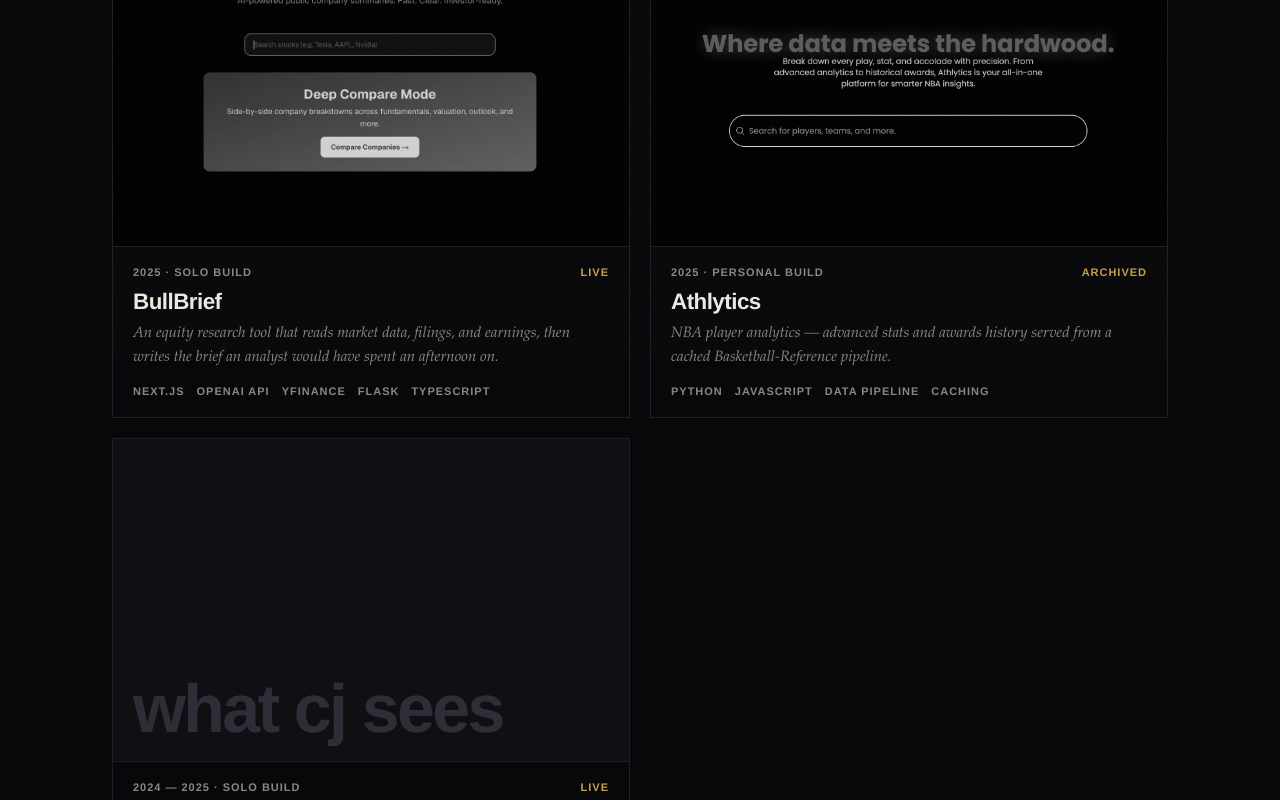
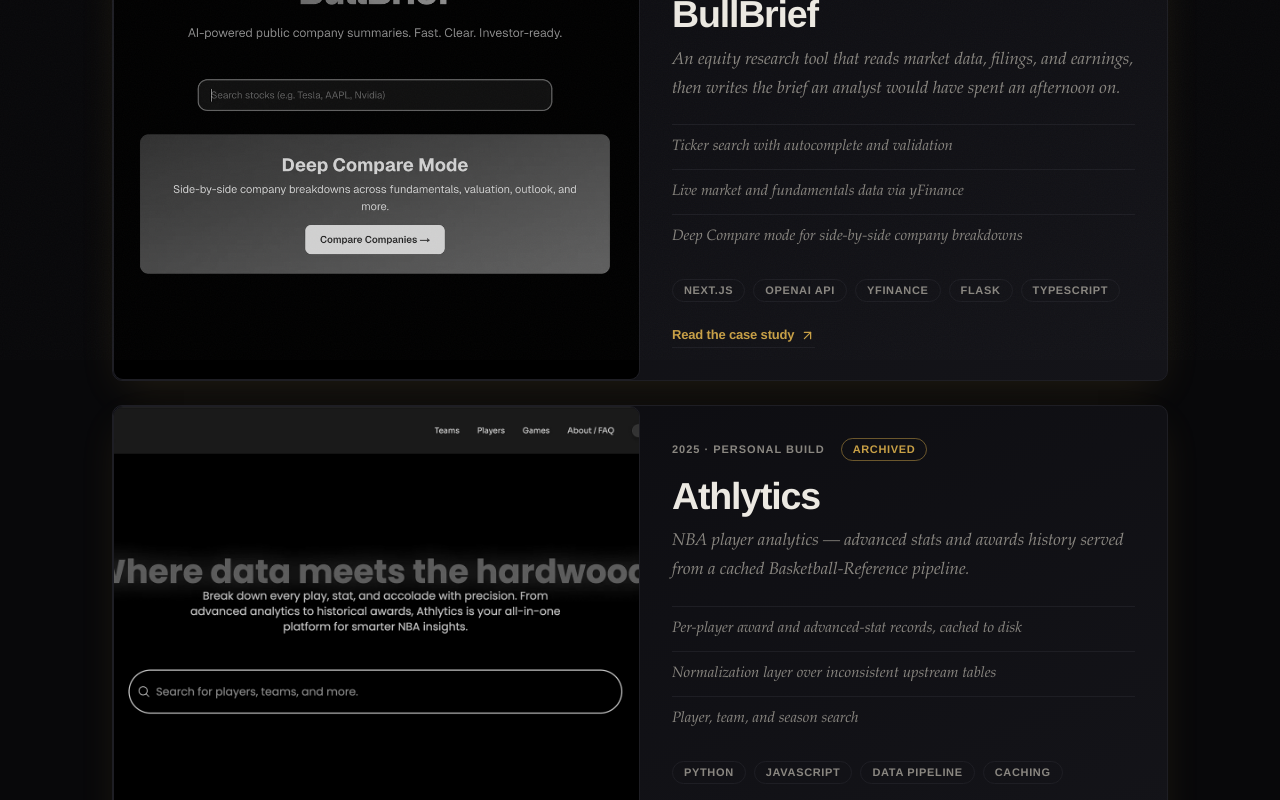
Before and after one commit to cedricsthomasjr/cjt, a Next.js app: page /projects in a window 1280 px wide. Shown: the part 440-1240 px from the top of the page. Built offline with nearby package versions, Linux system fonts and the light colour scheme.

Commit message:
feat: editorial project rows, link-out entries, pill tags

```diff
--- a/src/app/projects/[slug]/page.js
+++ b/src/app/projects/[slug]/page.js
@@ -6,12 +6,12 @@
 import projects from "@/data/projects.json";
 
 export function generateStaticParams() {
-  return projects.map((p) => ({ slug: p.slug }));
+  return projects.filter((p) => !p.linkOut).map((p) => ({ slug: p.slug }));
 }
 
 export async function generateMetadata({ params }) {
   const { slug } = await params;
-  const project = projects.find((p) => p.slug === slug);
+  const project = projects.find((p) => p.slug === slug && !p.linkOut);
   if (!project) return {};
 
   return {
@@ -27,7 +27,7 @@
 
 export default async function ProjectDetail({ params }) {
   const { slug } = await params;
-  const project = projects.find((p) => p.slug === slug);
+  const project = projects.find((p) => p.slug === slug && !p.linkOut);
   if (!project) notFound();
 
   return (
@@ -72,7 +72,7 @@
       {/* Full colour here. The grid normalizes screenshots so it reads as one
           system; the case study is where the product speaks for itself. */}
       {project.image && (
-        <div className="relative mt-14 aspect-[16/10] overflow-hidden border border-rule">
+        <div className="relative mt-14 aspect-[16/10] overflow-hidden rounded-[var(--radius-card)] border border-rule">
           <Image
             src={project.image}
             alt={`${project.title} interface`}
@@ -96,13 +96,10 @@
         <aside>
           <p className="t-label-gold">Built with</p>
           <hr className="hairline mt-3" />
-          <ul className="mt-3">
+          <ul className="mt-3 flex flex-wrap gap-2">
             {project.tags.map((tag) => (
-              <li
-                key={tag}
-                className="border-b border-rule py-2 text-[0.8125rem]"
-              >
-                {tag}
+              <li key={tag}>
+                <span className="pill">{tag}</span>
               </li>
             ))}
           </ul>
--- a/src/app/projects/page.js
+++ b/src/app/projects/page.js
@@ -1,10 +1,11 @@
-import ProjectCard from "@/components/ProjectCard";
+import ProjectRow from "@/components/ProjectRow";
+import Stagger from "@/components/Stagger";
 import projects from "@/data/projects.json";
 
 export const metadata = {
   title: "Work",
   description:
-    "Projects by CJ Thomas — AI-powered equity research, degree planning over a prerequisite graph, and an NBA analytics pipeline.",
+    "Projects by CJ Thomas — AI-powered equity research, NBA analytics over a cached pipeline, and a photography portfolio.",
 };
 
 export default function ProjectsPage() {
@@ -16,15 +17,11 @@
         which is usually the right order and occasionally the wrong one.
       </p>
 
-      <div className="mt-14 grid gap-5 sm:grid-cols-2">
+      <Stagger className="mt-14 grid gap-6" step={90}>
         {projects.map((project, i) => (
-          <ProjectCard
-            key={project.slug}
-            project={project}
-            priority={i < 2}
-          />
+          <ProjectRow key={project.slug} project={project} priority={i === 0} />
         ))}
-      </div>
+      </Stagger>
     </main>
   );
 }
--- a/src/components/ProjectCard.jsx
+++ /dev/null
@@ -1,66 +0,0 @@
-import Link from "next/link";
-import Image from "next/image";
-
-/**
- * Not every project has a screenshot worth showing. Rather than filling the
- * gap with a generated gradient, a project without an image gets a
- * typographic plate — the title set large against the raised surface.
- */
-function Plate({ title }) {
-  return (
-    <div className="flex h-full w-full items-end bg-raised p-5">
-      <span
-        className="t-display text-[#2e2e38] transition-colors group-hover:text-[#3a3a46]"
-        aria-hidden="true"
-      >
-        {title.toLowerCase()}
-      </span>
-    </div>
-  );
-}
-
-export default function ProjectCard({ project, priority = false }) {
-  return (
-    <article className="group border border-rule bg-ink transition-colors hover:border-gold/40">
-      <Link href={`/projects/${project.slug}`} className="block">
-        <div className="wipe relative aspect-[16/10] overflow-hidden border-b border-rule">
-          {project.image ? (
-            <Image
-              src={project.image}
-              alt={`${project.title} interface`}
-              fill
-              sizes="(max-width: 640px) 100vw, (max-width: 1024px) 50vw, 33vw"
-              priority={priority}
-              className="shot object-cover object-top"
-            />
-          ) : (
-            <Plate title={project.title} />
-          )}
-        </div>
-
-        <div className="p-5">
-          <div className="flex items-baseline justify-between gap-3">
-            <p className="t-label">
-              {project.year} · {project.role}
-            </p>
-            <p className="t-label-gold">{project.status}</p>
-          </div>
-
-          <h3 className="t-h3 mt-3 group-hover:text-gold-lift">
-            {project.title}
-          </h3>
-
-          <p className="t-sub-sm mt-2">{project.summary}</p>
-
-          <div className="mt-4 flex flex-wrap gap-x-3 gap-y-1">
-            {project.tags.map((tag) => (
-              <span key={tag} className="t-label">
-                {tag}
-              </span>
-            ))}
-          </div>
-        </div>
-      </Link>
-    </article>
-  );
-}
```
